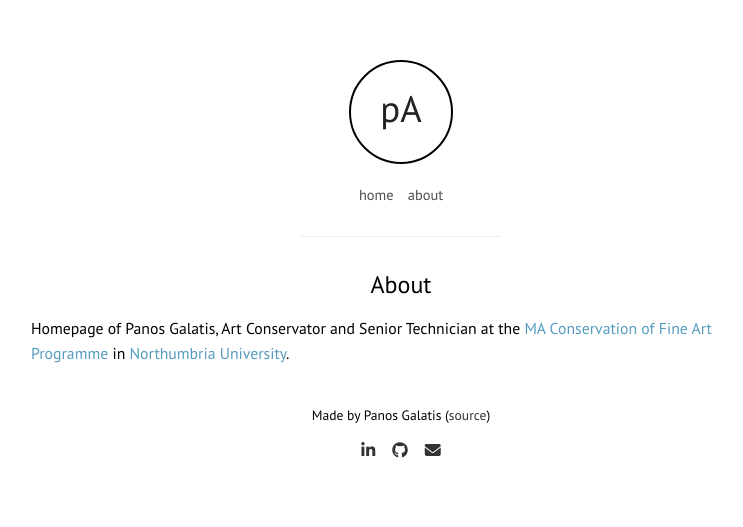
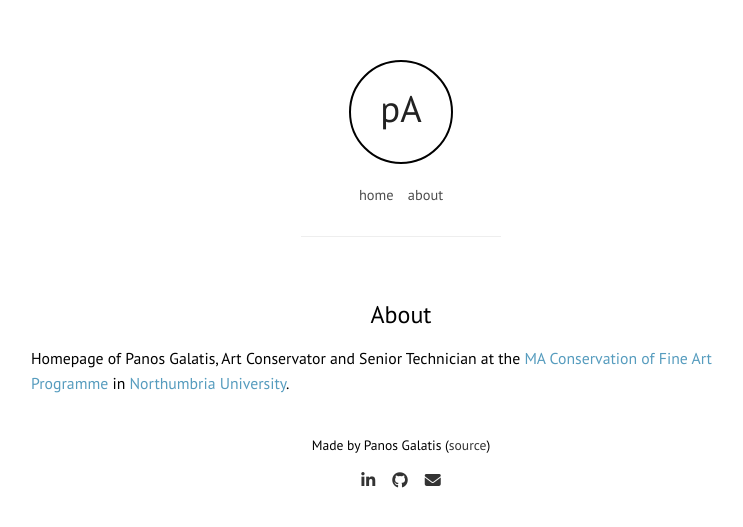
Before and after one commit to pgalatis/pgalatis.github.io, a Jekyll site: the page built from about.md, in a window 1280 px wide. Shown: the top 527 px of the page, without its empty margins (239-982 px from the left). Built offline with Jekyll 4.4.1, drawn with Linux system fonts in a browser that asks for light colours; nearby versions of some CDN libraries.

Commit message:
Update style.css

```diff
--- a/css/style.css
+++ b/css/style.css
@@ -72,7 +72,7 @@ p.timestamp {
 }
 
 .main {
-	margin-top: 10px;
+	padding-top: 30px;
 }
 
 .main p {
```
